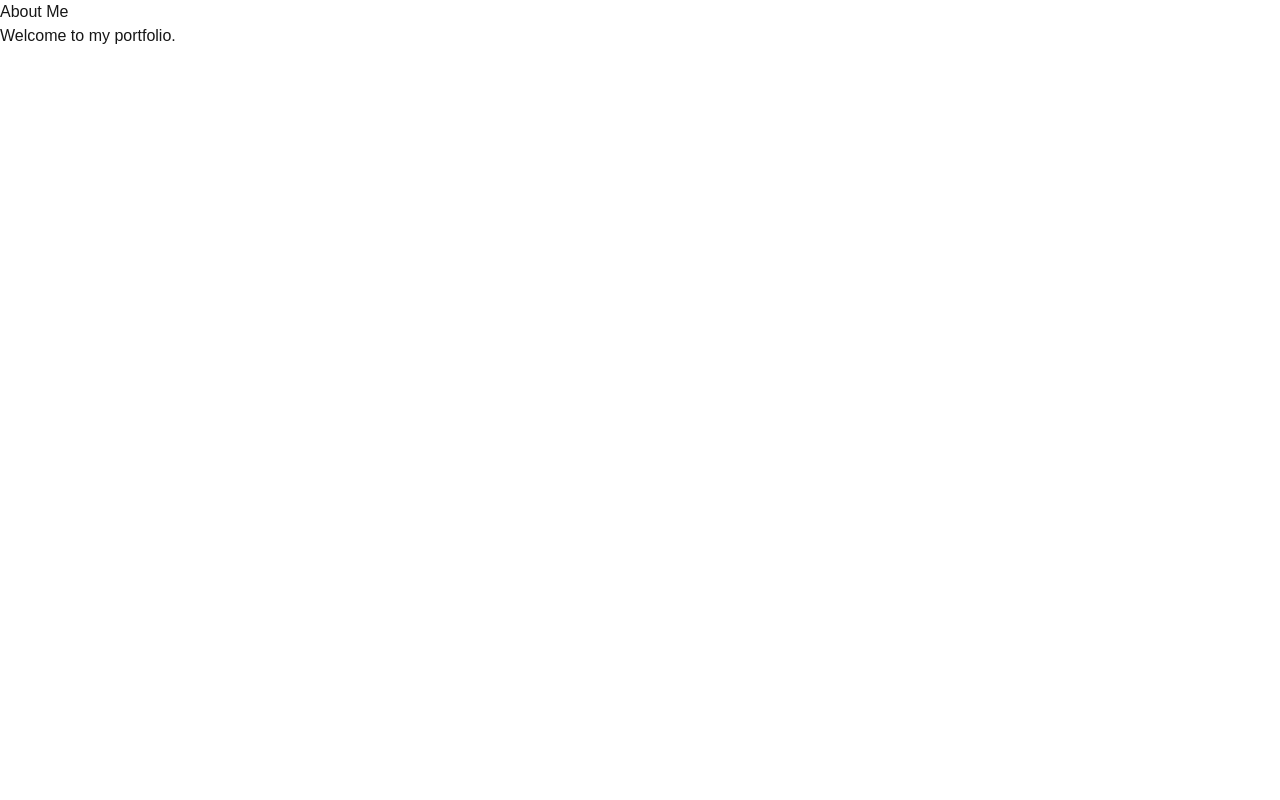
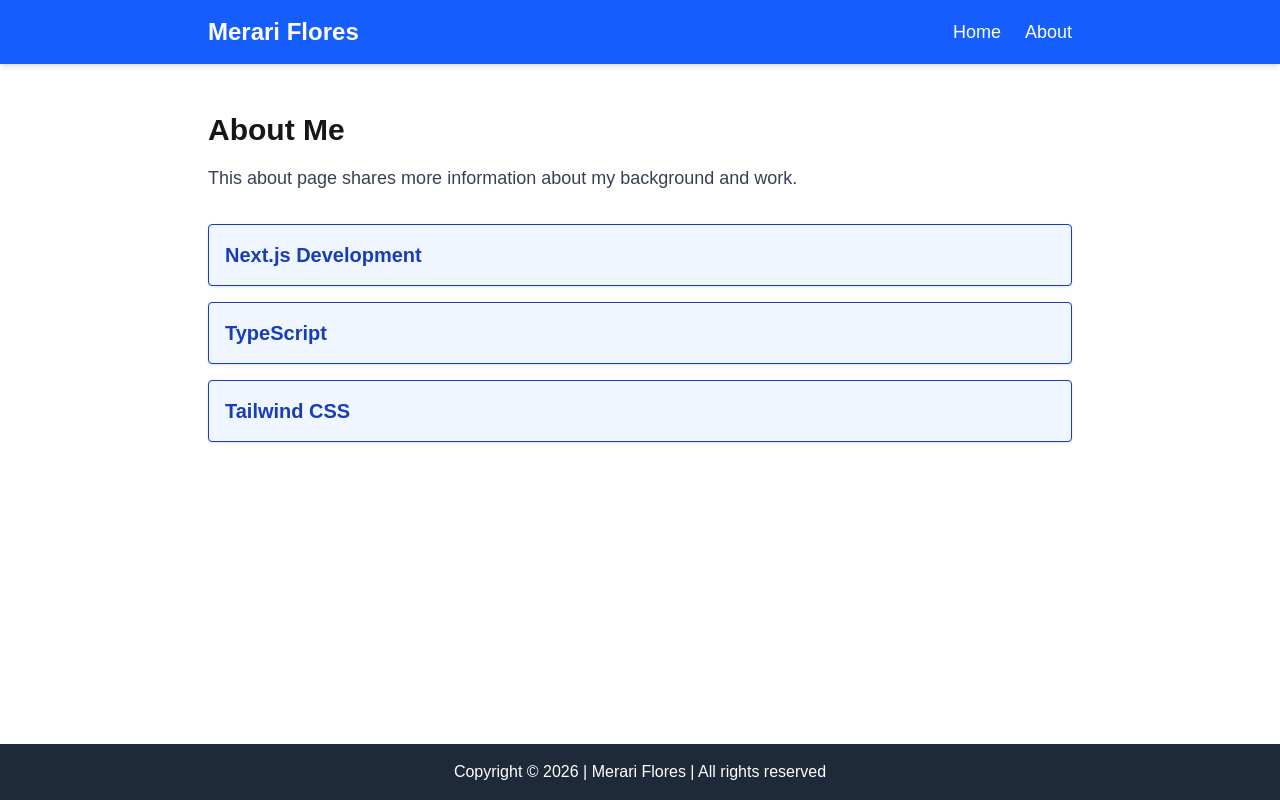
Before and after one commit to mrmerarif/wdd430-portfolio, a Next.js app: page /about in a window 1280 px wide. Built offline with nearby package versions, Linux system fonts and the light colour scheme.

Commit message:
Add components, pages, and API route for WDD430 portfolio

```diff
--- a/app/about/page.tsx
+++ b/app/about/page.tsx
@@ -1,8 +1,18 @@
+import SkillCard from "@/components/SkillCard";
+
 export default function About() {
-    return (
-      <main>
-        <h1>About Me</h1>
-        <p>Welcome to my portfolio.</p>
-      </main>
-    );
-  }
+  return (
+    <main className="max-w-4xl mx-auto px-4 py-12">
+      <h2 className="text-3xl font-bold mb-4">About Me</h2>
+      <p className="text-lg text-gray-700 mb-8">
+        This about page shares more information about my background and work.
+      </p>
+
+      <section className="space-y-4">
+        <SkillCard skill="Next.js Development" />
+        <SkillCard skill="TypeScript" />
+        <SkillCard skill="Tailwind CSS" />
+      </section>
+    </main>
+  );
+}
--- a/app/api/hello/route.ts
+++ b/app/api/hello/route.ts
@@ -0,0 +1,3 @@
+export async function GET() {
+    return Response.json({ message: "Hello from Next.js API!" });
+  }
--- a/app/layout.tsx
+++ b/app/layout.tsx
@@ -1,29 +1,25 @@
-import type { Metadata } from "next";
-import { Geist, Geist_Mono } from "next/font/google";
 import "./globals.css";
+import Header from "@/components/Header";
+import Footer from "@/components/Footer";
 
-const geistSans = Geist({
-  variable: "--font-geist-sans",
-  subsets: ["latin"],
-});
-
-const geistMono = Geist_Mono({
-  variable: "--font-geist-mono",
-  subsets: ["latin"],
-});
-
-export const metadata: Metadata = {
-  title: "Create Next App",
-  description: "Generated by create next app",
+export const metadata = {
+  title: "Merari Flores | Portfolio",
+  description: "Portfolio website for WDD430 showcasing projects and skills.",
 };
 
-export default function RootLayout({ children }: LayoutProps<"/">) {
+
+export default function RootLayout({
+  children,
+}: {
+  children: React.ReactNode;
+}) {
   return (
-    <html
-      lang="en"
-      className={`${geistSans.variable} ${geistMono.variable} h-full antialiased`}
-    >
-      <body className="min-h-full flex flex-col">{children}</body>
+    <html lang="en">
+      <body className="min-h-screen flex flex-col">
+        <Header />
+        <main className="flex-1">{children}</main>
+        <Footer />
+      </body>
     </html>
   );
 }
--- a/app/page.tsx
+++ b/app/page.tsx
@@ -1,69 +1,33 @@
-import Image from "next/image";
+import ProjectList from "@/components/ProjectList";
+
+const projects = [
+  {
+    title: "Few Steps Meals",
+    description:
+      "A simple meal planning app that helps users create easy recipes with minimal steps.",
+    technologies: ["Next.js", "TypeScript", "Tailwind", "API Integration"],
+    link: "https://github.com/mrmerarif/few-steps-meals",
+  },
+  {
+    title: "Car Troubleshooting Helper",
+    description:
+      "A tool that helps users diagnose car issues based on symptoms and provides repair suggestions.",
+    technologies: ["JavaScript", "Node.js", "NHTSA API"],
+    link: "https://github.com/mrmerarif/car-helper",
+  },
+];
 
 export default function Home() {
   return (
-    <div className="flex flex-col flex-1 items-center justify-center bg-zinc-50 font-sans dark:bg-black">
-      <main className="flex flex-1 w-full max-w-3xl flex-col items-center justify-between py-32 px-16 bg-white dark:bg-black sm:items-start">
-        <Image
-          className="dark:invert h-5 w-[100px]"
-          src="/next.svg"
-          alt="Next.js logo"
-          width={100}
-          height={20}
-          priority
-        />
-        <div className="flex flex-col items-center gap-6 text-center sm:items-start sm:text-left">
-          <h1 className="max-w-xs text-3xl font-semibold leading-10 tracking-tight text-black dark:text-zinc-50">
-            To get started, edit the{" "}
-            <code className="rounded bg-black/[.06] px-1.5 py-0.5 font-mono text-[0.9em] dark:bg-white/[.08]">
-              page.tsx
-            </code>{" "}
-            file.
-          </h1>
-          <p className="max-w-md text-lg leading-8 text-zinc-600 dark:text-zinc-400">
-            Looking for a starting point or more instructions? Head over to{" "}
-            <a
-              href="https://vercel.com/templates?framework=next.js&utm_source=create-next-app&utm_medium=appdir-template-tw&utm_campaign=create-next-app"
-              className="font-medium text-zinc-950 dark:text-zinc-50"
-            >
-              Templates
-            </a>{" "}
-            or the{" "}
-            <a
-              href="https://nextjs.org/learn?utm_source=create-next-app&utm_medium=appdir-template-tw&utm_campaign=create-next-app"
-              className="font-medium text-zinc-950 dark:text-zinc-50"
-            >
-              Learning
-            </a>{" "}
-            center.
-          </p>
-        </div>
-        <div className="flex flex-col gap-4 text-base font-medium sm:flex-row">
-          <a
-            className="flex h-12 w-full items-center justify-center gap-2 rounded-full bg-foreground px-5 text-background transition-colors hover:bg-[#383838] dark:hover:bg-[#ccc] md:w-[158px]"
-            href="https://vercel.com/new?utm_source=create-next-app&utm_medium=appdir-template-tw&utm_campaign=create-next-app"
-            target="_blank"
-            rel="noopener noreferrer"
-          >
-            <Image
-              className="dark:invert h-[14px] w-4"
-              src="/vercel.svg"
-              alt="Vercel logomark"
-              width={16}
-              height={14}
-            />
-            Deploy Now
-          </a>
-          <a
-            className="flex h-12 w-full items-center justify-center rounded-full border border-solid border-black/[.08] px-5 transition-colors hover:border-transparent hover:bg-black/[.04] dark:border-white/[.145] dark:hover:bg-[#1a1a1a] md:w-[158px]"
-            href="https://nextjs.org/docs?utm_source=create-next-app&utm_medium=appdir-template-tw&utm_campaign=create-next-app"
-            target="_blank"
-            rel="noopener noreferrer"
-          >
-            Documentation
-          </a>
-        </div>
-      </main>
-    </div>
+    <main className="container mx-auto px-4 py-12">
+      <section className="text-center py-12">
+        <h1 className="text-4xl font-bold mb-4">My Portfolio</h1>
+        <p className="text-lg text-gray-700">
+          Here are some of my recent projects.
+        </p>
+      </section>
+
+      <ProjectList projects={projects} />
+    </main>
   );
 }
--- a/components/Footer.tsx
+++ b/components/Footer.tsx
@@ -0,0 +1,12 @@
+export default function Footer() {
+    return (
+      <footer className="bg-gray-800 text-white py-4 mt-12">
+        <div className="container mx-auto text-center">
+          <p>
+            Copyright &copy; {new Date().getFullYear()} | Merari Flores | All
+            rights reserved
+          </p>
+        </div>
+      </footer>
+    );
+  }
--- a/components/Header.tsx
+++ b/components/Header.tsx
@@ -0,0 +1,28 @@
+import Link from 'next/link';
+
+export default function Header() {
+  return (
+    <header className="bg-blue-600 text-white py-4 shadow-md">
+      <div className="max-w-4xl mx-auto px-4 flex justify-between items-center">
+        <div id="header-title" className="text-2xl font-bold">
+          Merari Flores
+        </div>
+
+        <nav>
+          <ul className="flex gap-6 text-lg">
+            <li>
+              <Link href="/" className="hover:underline">
+                Home
+              </Link>
+            </li>
+            <li>
+              <Link href="/about" className="hover:underline">
+                About
+              </Link>
+            </li>
+          </ul>
+        </nav>
+      </div>
+    </header>
+  );
+}
--- a/components/ProjectCard.tsx
+++ b/components/ProjectCard.tsx
@@ -0,0 +1,38 @@
+interface ProjectCardProps {
+  title: string;
+  description: string;
+  technologies: string[];
+  link?: string;
+}
+
+export default function ProjectCard({
+  title,
+  description,
+  technologies,
+  link,
+}: ProjectCardProps) {
+  return (
+    <article className="p-4 border-l-4 border-blue-600 bg-gray-50 rounded shadow-sm">
+      <h2 className="text-xl font-bold mb-2">{title}</h2>
+
+      <p className="text-gray-700 mb-3">{description}</p>
+
+      <p className="text-sm text-gray-600">
+        <strong>Technologies:</strong> {technologies.join(", ")}
+      </p>
+
+      {link && (
+        <p className="mt-3">
+          <a
+            href={link}
+            target="_blank"
+            rel="noopener noreferrer"
+            className="text-blue-600 hover:underline"
+          >
+            View Project
+          </a>
+        </p>
+      )}
+    </article>
+  );
+}
--- a/components/ProjectList.tsx
+++ b/components/ProjectList.tsx
@@ -0,0 +1,22 @@
+import ProjectCard from './ProjectCard';
+
+interface Project {
+  title: string;
+  description: string;
+  technologies: string[];
+  link?: string;
+}
+
+interface ProjectListProps {
+  projects: Project[];
+}
+
+export default function ProjectList({ projects }: ProjectListProps) {
+  return (
+    <section className="grid gap-6 md:grid-cols-2">
+      {projects.map((project) => (
+        <ProjectCard key={project.title} {...project} />
+      ))}
+    </section>
+  );
+}
--- /dev/null
+++ b/components/SkillCard.tsx
@@ -0,0 +1,11 @@
+interface SkillCardProps {
+    skill: string;
+  }
+
+  export default function SkillCard({ skill }: SkillCardProps) {
+    return (
+      <div className="p-4 border rounded bg-blue-50 text-blue-800 shadow-sm">
+        <h3 className="text-xl font-semibold">{skill}</h3>
+      </div>
+    );
+  }
```
